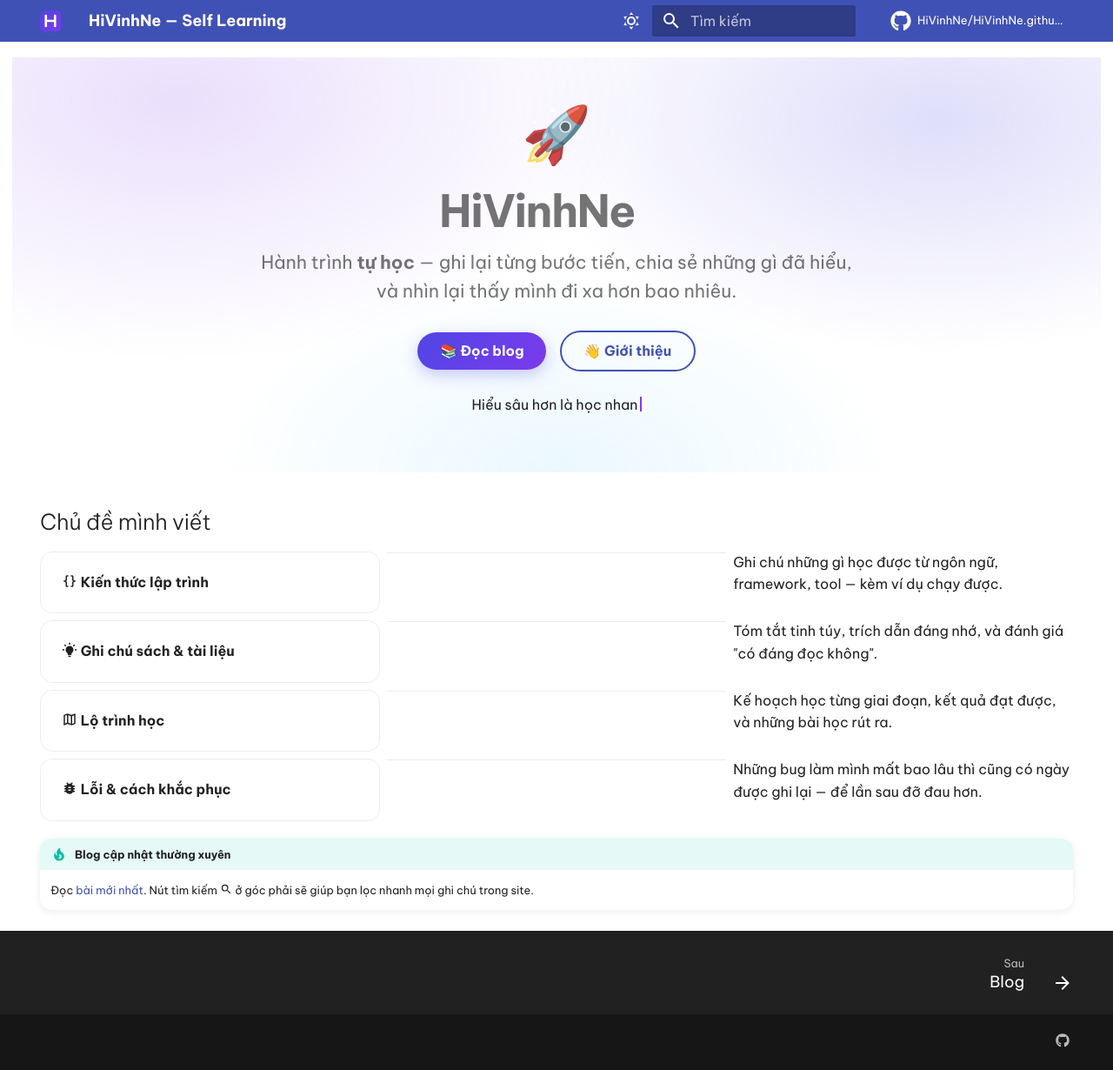
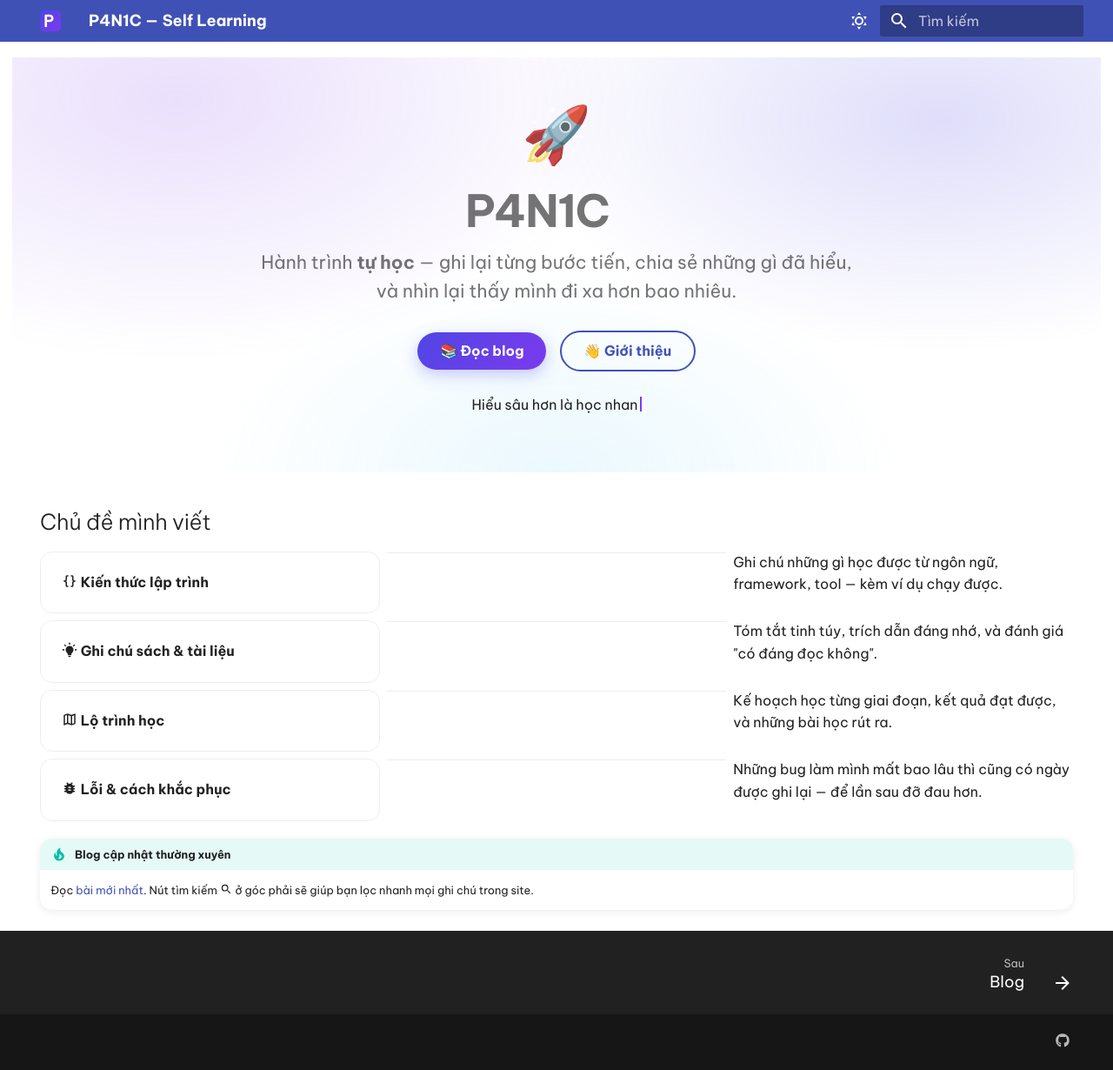
Before and after one commit to HiVinhNe/HiVinhNe.github.io, an MkDocs documentation site: the page built from docs/index.md, in a window 1280 px wide and 1230 px high. Shown: the whole window at 87% size. Built offline with MkDocs 1.6.1 and Material for MkDocs 9.7.7, drawn with Linux system fonts in a browser that asks for light colours; comment, search, counter and statistics services are not loaded.

Commit message:
Rebrand: P4N1C — đổi site_name, hero, about, favicon chữ P; site_url trỏ p4n1c.pages.dev

```diff
--- a/docs/index.md
+++ b/docs/index.md
@@ -1,5 +1,5 @@
 ---
-description: Blog tự học của HiVinhNe — nơi ghi chép và chia sẻ kiến thức mỗi ngày
+description: Blog tự học của P4N1C — nơi ghi chép và chia sẻ kiến thức mỗi ngày
 hide:
   - navigation
   - toc
@@ -9,7 +9,7 @@ hide:
 
 <div class="hero-emoji">🚀</div>
 
-# HiVinhNe
+# P4N1C
 
 <p class="hero-sub">Hành trình <strong>tự học</strong> — ghi lại từng bước tiến, chia sẻ những gì đã hiểu, và nhìn lại thấy mình đi xa hơn bao nhiêu.</p>
 
--- a/mkdocs.yml
+++ b/mkdocs.yml
@@ -1,7 +1,6 @@
-site_name: HiVinhNe — Self Learning
+site_name: P4N1C — Self Learning
 site_description: Ghi chép và chia sẻ kiến thức trong quá trình tự học
-site_url: https://hivinhne.github.io
-repo_url: https://github.com/HiVinhNe/HiVinhNe.github.io
+site_url: https://p4n1c.pages.dev
 repo_name: HiVinhNe/HiVinhNe.github.io
 edit_uri: ""
 
@@ -68,7 +67,7 @@ extra:
     - icon: fontawesome/brands/github
       link: https://github.com/HiVinhNe
       name: GitHub
-  copyright: "&copy; 2026 HiVinhNe — Hành trình tự học"
+  copyright: "&copy; 2026 P4N1C — Hành trình tự học"
 
 extra_css:
   - stylesheets/extra.css
```
Also changed, not shown: docs/assets/images/favicon.svg.
